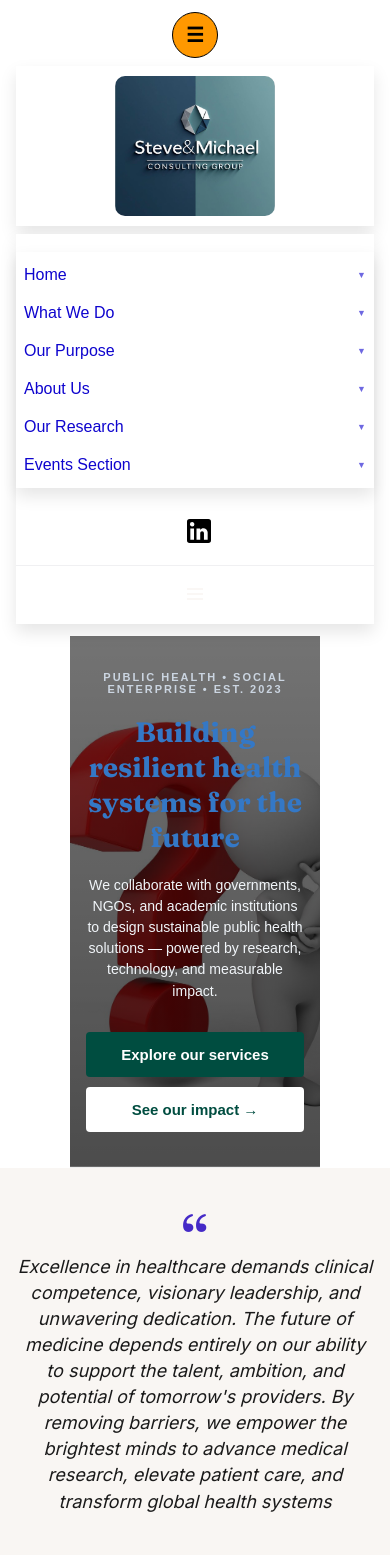
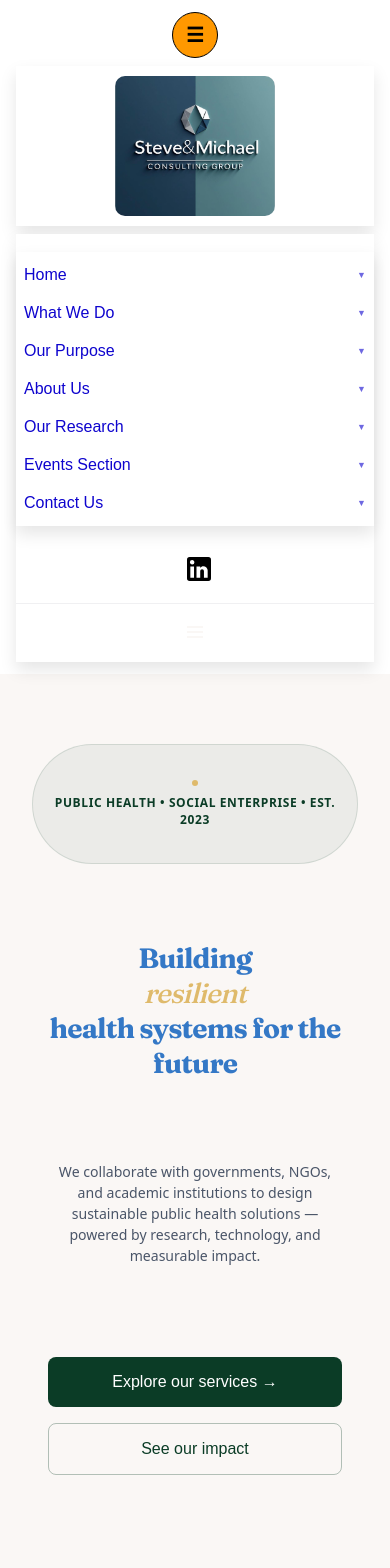
Before and after one commit to stevemichaelfoundation-sys/Steve-Michael-Consulting-Group, a Next.js app: page / in a window 390 px wide. Shown: the top 1568 px of the page. Built offline with nearby package versions, Linux system fonts and the light colour scheme.

Commit message:
addded contact form

```diff
--- a/app/globals.css
+++ b/app/globals.css
@@ -2163,3 +2163,38 @@ button:focus-visible {
     height: 30px !important;
   }
 }
+
+#contact-section input,
+#contact-section textarea {
+  transition: border-color 0.2s ease, box-shadow 0.2s ease;
+}
+
+#contact-section input:focus,
+#contact-section textarea:focus {
+  border-color: #0c1624 !important;
+  box-shadow: 0 0 0 3px rgba(12, 22, 36, 0.1);
+}
+
+#contact-section input::placeholder,
+#contact-section textarea::placeholder {
+  color: #999999;
+}
+
+#contact-section button[type="submit"] {
+  transition: background-color 0.2s ease, transform 0.15s ease;
+}
+
+#contact-section button[type="submit"]:hover {
+  background-color: #073973 !important;
+  transform: translateY(-2px);
+}
+
+#contact-section button[type="submit"]:active {
+  transform: translateY(0);
+}
+
+@media (max-width: 640px) {
+  #contact-section {
+    padding: 50px 16px !important;
+  }
+}
--- a/app/layout.js
+++ b/app/layout.js
@@ -23,6 +23,11 @@ export default function RootLayout({ children }) {
     <html lang="en" className={`${fraunces.variable} ${inter.variable}`}>
       <head>
         <style>{`
+          /* === GLOBAL APPLICATION SMOOTH SCROLL === */
+          html {
+            scroll-behavior: smooth;
+          }
+
           /* === DESKTOP HEADER NAVBAR STYLES === */
           header, .header-container, nav.navbar, [class*="header"] {
             background-color: #f1f1f4 !important;
--- a/app/page.js
+++ b/app/page.js
@@ -4,14 +4,14 @@ import Link from "next/link";
 import { useState, useEffect } from "react";
 import { motion, AnimatePresence } from "framer-motion";
 
-
-const NAV_ITEMS = [
+const navItems = [
   { label: "Home", id: "home" },
   { label: "What we do", id: "what-we-do" },
   { label: "Our purpose", id: "our-purpose" },
   { label: "About us", id: "about-us" },
   { label: "Our research", id: "our-research" },
   { label: "Events Section", id: "events-section" },
+  { label: "Contact Us", id: "contact-section" }
 ];
 
 function Header({ activeTab, setActiveTab }) {
@@ -20,8 +20,6 @@ function Header({ activeTab, setActiveTab }) {
   return (
     <header className="header">
       <div className="header-inner">
-
-
           <img
               src="/logo-img.jpg"
               alt="Steve & Michael consutlutation logo"
@@ -30,7 +28,7 @@ function Header({ activeTab, setActiveTab }) {
        </div>
        <div className="header-actions">
         <nav className="nav">
-          {NAV_ITEMS.map((item) => (
+          {navItems.map((item) => (
             <button
               key={item.id}
               onClick={() => setActiveTab(item.id)}
@@ -120,7 +118,6 @@ function FolderCard({ title, description, href, tone = "purple" }) {
   );
 }
 
-
 function HeroSection({ setActiveTab }) {
   return (
     <section className="main-hero-section">
@@ -154,6 +151,7 @@ function HeroSection({ setActiveTab }) {
           </button>
         </div>
       </div>
+      <ScopeSection />
     </section>
   );
 }
@@ -291,13 +289,9 @@ function WhatWeDoView() {
 
 function OurPurpose() {
   return (
-
     <div className="about-container" style={{ padding: "80px 20px", backgroundColor: "#f4eeee", color: "#111827", minHeight: "100vh" }}>
       <div className="about-content-wrapper" style={{ maxWidth: "1000px", margin: "0 auto" }}>
-
-
         <div style={{ textAlign: "center", marginBottom: "50px" }}>
-
           <span className="about-eyebrow" style={{ color: "#00C334", fontWeight: "600", letterSpacing: "1.5px" }}>
             OUR PURPOSE & PHILOSOPHY
           </span>
@@ -305,7 +299,7 @@ function OurPurpose() {
             Why Social Impact Matters — <span style={{ color: "#00C334", fontStyle: "italic" }}>Now More Than Ever</span>
           </h1>
           <p className="about-card-text" style={{ fontSize: "1.15rem", opacity: 0.85, maxWidth: "700px", margin: "20px auto 0", color: "#334155" }}>
-            In today’s rapidly evolving world, social impact is no longer optional — it’s essential.
+            In today's rapidly evolving world, social impact is no longer optional — it's essential.
           </p>
         </div>
         <div className="about-glass-card" style={{ padding: "30px", marginBottom: "40px", backgroundColor: "rgba(0, 0, 0, 0.02)", border: "1px solid rgba(0, 0, 0, 0.08)", borderRadius: "12px" }}>
@@ -323,7 +317,6 @@ function OurPurpose() {
         </h2>
 
         <div className="about-cards-grid" style={{ display: "grid", gridTemplateColumns: "repeat(auto-fit, minmax(240px, 1fr))", gap: "20px", marginBottom: "40px" }}>
-
           <div className="about-glass-card" style={{ padding: "24px", margin: "0", backgroundColor: "rgba(0, 0, 0, 0.02)", border: "1px solid rgba(0, 0, 0, 0.06)", borderRadius: "12px" }}>
             <div style={{ display: "flex", alignItems: "center", gap: "10px", marginBottom: "12px" }}>
               <span style={{ fontSize: "1.5rem" }}>🏥</span>
@@ -340,7 +333,7 @@ function OurPurpose() {
               <h3 style={{ fontSize: "1.2rem", fontWeight: "600", margin: "0", color: "#0f172a" }}>Innovation Must Be Equitable</h3>
             </div>
             <p className="about-card-text" style={{ fontSize: "0.95rem", opacity: 0.85, lineHeight: "1.5", color: "#475569" }}>
-              Technology in healthcare is powerful — but only if it’s accessible. Bridging the gap between research and practice ensures that innovation benefits all communities, not just a few.
+              Technology in healthcare is powerful — but only if it's accessible. Bridging the gap between research and practice ensures that innovation benefits all communities, not just a few.
             </p>
           </div>
 
@@ -362,12 +355,11 @@ function OurPurpose() {
               Working alongside governments, NGOs, academic institutions, and health organizations creates shared ownership — and shared progress.
             </p>
           </div>
-
         </div>
 
         <div className="about-glass-card" style={{ padding: "30px", borderLeft: "4px solid #086f55", marginBottom: "40px", backgroundColor: "rgba(8, 111, 85, 0.04)" }}>
           <p className="about-card-text" style={{ fontSize: "1.05rem", lineHeight: "1.6", margin: "0", color: "#1e293b" }}>
-            As a public health–focused social enterprise, we reinvest our expertise into initiatives that expand access to health innovation and strengthen population well-being. For us, social impact isn’t a side initiative — it’s embedded in every research project, grant proposal, digital solution, and partnership we build.
+            As a public health–focused social enterprise, we reinvest our expertise into initiatives that expand access to health innovation and strengthen population well-being. For us, social impact isn't a side initiative — it's embedded in every research project, grant proposal, digital solution, and partnership we build.
           </p>
         </div>
 
@@ -379,7 +371,6 @@ function OurPurpose() {
             SOCIAL IMPACT MATTERS BECAUSE HEALTHIER COMMUNITIES CREATE STRONGER SOCIETIES.
           </p>
         </div>
-
       </div>
     </div>
   );
@@ -445,33 +436,7 @@ function AboutUsView() {
             <h2 className="founding-team-title" style={{ fontSize: "2rem", marginBottom: "30px", fontWeight: "bold", borderBottom: "2px solid rgba(255,255,255,0.1)", paddingBottom: "10px" }}>Founding Team</h2>
 
             <div style={{ width: "100%", overflow: "hidden", display: "flex" }}>
-
               <div style={{ display: "flex", width: "max-content", animation: "scrollLeftToRight 25s linear infinite", gap: "20px" }}>
-
-                {/* Track 1 */}
-                <div style={{ display: "flex", gap: "20px", flexShrink: 0 }}>
-                  <div className="about-glass-card" style={{ padding: "24px", margin: "0", width: "320px", flexShrink: 0 }}>
-                    <h3 style={{ fontSize: "1.25rem", color: "#4dadff", marginBottom: "8px", fontWeight: "600" }}>Managing Partner — Business & Partnerships</h3>
-                    <p style={{ fontSize: "0.9rem", opacity: 0.8, marginBottom: "12px", fontStyle: "italic" }}><strong>Focus Area:</strong> Strategy, BD, external relations</p>
-                    <p className="about-card-text" style={{ fontSize: "0.95rem", lineHeight: "1.5", margin: "0" }}><strong>Key Responsibilities:</strong> Client relationships, partnership development, overall strategic direction, early-stage proposal input.</p>
-                  </div>
-
-                  <div className="about-glass-card" style={{ padding: "24px", margin: "0", width: "320px", flexShrink: 0 }}>
-                    <h3 style={{ fontSize: "1.25rem", color: "#4dadff", marginBottom: "12px", fontWeight: "600" }}>Managing Partner — Technical Delivery</h3>
-                    <p className="about-card-text" style={{ fontSize: "0.95rem", lineHeight: "1.5", margin: "0" }}><strong>Key Responsibilities:</strong> Project delivery standards, technical quality assurance, methodology, staff/consultant oversight.</p>
-                  </div>
-
-                  <div className="about-glass-card" style={{ padding: "24px", margin: "0", width: "320px", flexShrink: 0 }}>
-                    <h3 style={{ fontSize: "1.25rem", color: "#4dadff", marginBottom: "12px", fontWeight: "600" }}>Public Health Consultant</h3>
-                    <p className="about-card-text" style={{ fontSize: "0.95rem", lineHeight: "1.5", margin: "0" }}><strong>Key ResponsResponsibilities:</strong> Research design, evidence synthesis, and project execution across digital health, nutrition, and capacity-building contracts.</p>
-                  </div>
-
-                  <div className="about-glass-card" style={{ padding: "24px", margin: "0", width: "320px", flexShrink: 0 }}>
-                    <h3 style={{ fontSize: "1.25rem", color: "#4dadff", marginBottom: "12px", fontWeight: "600" }}>Grants & Proposals Associate</h3>
-                    <p className="about-card-text" style={{ fontSize: "0.95rem", lineHeight: "1.5", margin: "0" }}><strong>Key Responsibilities:</strong> Donor research, LOIs and concept notes, budget narratives, compliance formatting and submission.</p>
-                  </div>
-                </div>
-
                 <div style={{ display: "flex", gap: "20px", flexShrink: 0 }}>
                   <div className="about-glass-card" style={{ padding: "24px", margin: "0", width: "320px", flexShrink: 0 }}>
                     <h3 style={{ fontSize: "1.25rem", color: "#4dadff", marginBottom: "8px", fontWeight: "600" }}>Managing Partner — Business & Partnerships</h3>
@@ -494,17 +459,14 @@ function AboutUsView() {
                     <p className="about-card-text" style={{ fontSize: "0.95rem", lineHeight: "1.5", margin: "0" }}><strong>Key Responsibilities:</strong> Donor research, LOIs and concept notes, budget narratives, compliance formatting and submission.</p>
                   </div>
                 </div>
-
               </div>
             </div>
           </section>
-
         </div>
       </div>
     </div>
   );
 }
-
 
 function OurResearchView() {
   const roadmapData = [
@@ -628,20 +590,20 @@ function EventsSection() {
     { id: 1, type: "Workshop", title: "Capacity Building Workshop", icon: "📚" },
     { id: 2, type: "Symposium", title: "Global Health Symposium", icon: "🌐" },
     { id: 3, type: "Summit", title: "Local Clinic Support Summit", icon: "🏥" },
-    {id: 4, type: "Talent and Scholaship competition", title: "Rewards students and young adults for exceptional skills in areas like STEM, performing arts, writing, and innovation", icon: "💻" }
+    { id: 4, type: "Talent and Scholaship competition", title: "Rewards students and young adults for exceptional skills in areas like STEM, performing arts, writing, and innovation", icon: "💻" }
   ];
 
   return (
-    <section style={{ padding: '60px 20px', backgroundColor: '#fafafa', fontFamily: 'sans-serif' }}>
+    <section style={{ padding: '60px 20px', backgroundColor: '#fafafa' }}>
       <div style={{ maxWidth: '1200px', margin: '0 auto' }}>
+        <h2 style={{ color: '#0c1624', fontSize: '28px', fontWeight: '700', marginBottom: '10px' }}>Upcoming Events</h2>
+        <p style={{ color: '#666666', margin: '0 0 30px 0' }}>Stay tuned and register for our upcoming global and local support structures.</p>
 
         <div style={{
           display: 'grid',
           gridTemplateColumns: 'repeat(auto-fit, minmax(300px, 1fr))',
-          gap: '30px',
-          marginTop: '20px'
+          gap: '30px'
         }}>
-
           {events.map((event) => (
             <div
               key={event.id}
@@ -656,7 +618,6 @@ function EventsSection() {
                 border: '1px solid #eaeaea',
                 cursor: 'pointer'
               }}
-
               onMouseEnter={(e) => {
                 e.currentTarget.style.transform = 'translateY(-8px)';
                 e.currentTarget.style.boxShadow = '0 12px 30px rgba(0, 0, 0, 0.12)';
@@ -675,7 +636,6 @@ function EventsSection() {
                 justifyContent: 'center',
                 color: '#ffffff'
               }}>
-
                 <span style={{
                   position: 'absolute',
                   top: '15px',
@@ -691,34 +651,18 @@ function EventsSection() {
                 }}>
                   {event.type}
                 </span>
-
                 <div style={{ opacity: 0.25, fontSize: '55px' }}>{event.icon}</div>
               </div>
 
               <div style={{ padding: '25px', flexGrow: 1, display: 'flex', flexDirection: 'column' }}>
-
                 <div style={{ display: 'flex', gap: '15px', fontSize: '13px', color: '#666666', marginBottom: '12px' }}>
                   <span>coming soon</span>
                   <span>stay tuned</span>
                 </div>
 
-
                 <h3 style={{ margin: '0 0 15px 0', color: '#0c1624', fontSize: '19px', fontWeight: '700', lineHeight: '1.4' }}>
                   {event.title}
                 </h3>
-
-                <div style={{
-                  backgroundColor: '#fff9db',
-                  borderLeft: '4px solid #fab005',
-                  padding: '12px',
-                  borderRadius: '4px',
-                  fontSize: '14px',
-                  color: '#444444',
-                  fontWeight: '500',
-                  marginBottom: '25px',
-                  lineHeight: '1.5'
-                }}>
-                </div>
 
                 <button style={{
                   marginTop: 'auto',
@@ -728,7 +672,7 @@ function EventsSection() {
                   color: '#ffffff',
                   border: 'none',
                   borderRadius: '6px',
-                  fontWeight: '6px',
+                  fontWeight: 'bold',
                   fontSize: '14px',
                   cursor: 'pointer',
                   transition: 'background-color 0.2s ease'
@@ -739,131 +683,133 @@ function EventsSection() {
                   Register / Learn More →
                 </button>
               </div>
-
             </div>
           ))}
+        </div>
+      </div>
+    </section>
+  );
+}
+function ContactSection() {
+  const [formData, setFormData] = useState({ name: "", email: "", message: "" });
+  const [status, setStatus] = useState("");
 
+  const handleChange = (e) => {
+    setFormData({ ...formData, [e.target.name]: e.target.value });
+  };
+
+  const handleSubmit = async (e) => {
+    e.preventDefault();
+    setStatus("Sending...");
+
+    try {
+
+      const response = await fetch("https://formspree.io/f/xljrlgyd", {
+        method: "POST",
+        headers: {
+          "Accept": "application/json",
+          "Content-Type": "application/json"
+        },
+        body: JSON.stringify(formData),
+      });
+
+      if (response.ok) {
+        setStatus("Message sent successfully! We'll get back to you soon.");
+        setFormData({ name: "", email: "", message: "" });
+      } else {
+        const data = await response.json();
+        setStatus(`Failed: ${data.errors ? data.errors.map(err => err.message).join(', ') : "Submission error"}`);
+      }
+    } catch (error) {
+      console.error("Form submit error:", error);
+      setStatus("Network connection blocked. Please check your internet and try again.");
+    }
+  };
+
+  return (
+    <section style={{ backgroundColor: '#f9f9f9', padding: '30px 20px', minHeight: '80vh', display: 'flex', justifyContent: 'center', alignItems: 'center' }}>
+      <div style={{ maxWidth: '900px', width: '100%', backgroundColor: '#ffffff', padding: '40px', borderRadius: '12px', boxShadow: '0 4px 12px rgba(0, 0, 0, 0.05)' }}>
+
+        <div style={{ textAlign: 'center', marginBottom: '30px' }}>
+          <h2 style={{ fontSize: '28px', color: '#0c1624', marginBottom: '10px' }}>Contact Us</h2>
+          <p style={{ color: '#666', fontSize: '15px' }}>We would love to hear from you. Please drop us a message below.</p>
         </div>
+
+        <form onSubmit={handleSubmit} style={{ display: 'flex', flexDirection: 'column', gap: '20px' }}>
+          <div style={{ display: 'flex', flexDirection: 'column', gap: '8px' }}>
+            <label style={{ fontSize: '13px', fontWeight: 'bold', color: '#0c1624', textTransform: 'uppercase', letterSpacing: '0.5px' }}>Full Name</label>
+            <input
+              type="text"
+              name="name"
+              required
+              placeholder="Enter your name"
+              value={formData.name}
+              onChange={handleChange}
+              style={{ padding: '14px', borderRadius: '8px', border: '1px solid #dcdcdc', outline: 'none', fontSize: '15px', color: '#0c1624' }}
+            />
+          </div>
+          <div style={{ display: 'flex', flexDirection: 'column', gap: '8px' }}>
+            <label style={{ fontSize: '13px', fontWeight: 'bold', color: '#0c1624', textTransform: 'uppercase', letterSpacing: '0.5px' }}>Email Address</label>
+            <input
+              type="email"
+              name="email"
+              required
+              placeholder="Enter your email"
+              value={formData.email}
+              onChange={handleChange}
+              style={{ padding: '14px', borderRadius: '8px', border: '1px solid #dcdcdc', outline: 'none', fontSize: '15px', color: '#0c1624' }}
+            />
+          </div>
+          <div style={{ display: 'flex', flexDirection: 'column', gap: '8px' }}>
+            <label style={{ fontSize: '13px', fontWeight: 'bold', color: '#0c1624', textTransform: 'uppercase', letterSpacing: '0.5px' }}>Your Message</label>
+            <textarea
+              rows={4}
+              name="message"
+              required
+              placeholder="How can we assist you?"
+              value={formData.message}
+              onChange={handleChange}
+              style={{ padding: '14px', borderRadius: '8px', border: '1px solid #dcdcdc', outline: 'none', resize: 'vertical', fontFamily: 'sans-serif', fontSize: '15px', color: '#0c1624' }}
+            />
+          </div>
+          <button type="submit" style={{ padding: '14px', backgroundColor: '#0c1624', color: '#ffffff', border: 'none', borderRadius: '8px', fontWeight: 'bold', fontSize: '16px', cursor: 'pointer', transition: 'background-color 0.2s' }}>
+            Send Message
+          </button>
+          {status && (
+            <p style={{ fontSize: '14px', fontWeight: '500', color: status.includes("success") ? "#0a7d3c" : "#b00020", margin: '5px 0 0 0', textAlign: 'center' }}>
+              {status}
+            </p>
+          )}
+        </form>
+
       </div>
     </section>
   );
 }
 
 
-export default function HomePage() {
+
+export default function Page() {
   const [activeTab, setActiveTab] = useState("home");
 
   return (
-    <>
+    <div className="aboutPageWrapper" style={{ fontFamily: 'sans-serif' }}>
       <Header activeTab={activeTab} setActiveTab={setActiveTab} />
 
-      <main style={{ backgroundColor: '#ffffff' }}>
-        {activeTab === "what-we-do" && <WhatWeDoView />}
-        {activeTab === "about-us" && <AboutUsView />}
-        {activeTab === "our-research" && <OurResearchView />}
-        {activeTab === "our-purpose" && <OurPurpose />}
+      {activeTab === "home" && <HeroSection setActiveTab={setActiveTab} />}
+      {activeTab === "what-we-do" && <WhatWeDoView />}
+      {activeTab === "our-purpose" && <OurPurpose />}
+      {activeTab === "about-us" && <AboutUsView />}
+      {activeTab === "our-research" && <OurResearchView />}
+      {activeTab === "contact-section" && <ContactSection/>}
+      {activeTab === "events-section" && (
+        <>
+          <EventsSection />
+          <ContactSection />
+        </>
+      )}
 
-        {activeTab === "events-section" && <EventsSection />}
-
-        {activeTab === "home" && (
-          <>
-
-            <div style={{
-              backgroundImage: `linear-gradient(rgba(0, 0, 0, 0.55), rgba(0, 0, 0, 0.7)), url('/home.png')`,
-              backgroundSize: 'cover',
-              backgroundPosition: 'center',
-              backgroundRepeat: 'no-repeat',
-              padding: '300px 200px',
-              borderBottom: '1px solid #eee'
-            }}>
-              <div style={{
-                maxWidth: '1100px',
-                margin: '0 auto',
-                width: '100%',
-                color: '#ffffff',
-                textAlign: 'left',
-                fontFamily: 'sans-serif'
-              }}>
-                <span style={{ fontSize: '11px', letterSpacing: '2px', color: '#cbd5e1', fontWeight: 'bold', textTransform: 'uppercase' }}>
-                  PUBLIC HEALTH • SOCIAL ENTERPRISE • EST. 2023
-                </span>
-                <h1 style={{ fontSize: '46px', margin: '14px 0 24px 0', color: '#ffffff', lineHeight: '1.25', fontWeight: '700', maxWidth: '800px' }}>
-                  Building resilient health systems for the future
-                </h1>
-                <p style={{ color: '#f1f5f9', lineHeight: '1.7', fontSize: '17px', margin: '0 0 40px 0', fontWeight: '400', maxWidth: '760px' }}>
-                  We collaborate with governments, NGOs, and academic institutions to design sustainable public health solutions — powered by research, technology, and measurable impact.
-                </p>
-
-                <div style={{ display: 'flex', gap: '16px' }}>
-                  <button
-                    onClick={() => setActiveTab("what-we-do")}
-                    style={{ backgroundColor: '#004d40', color: '#ffffff', border: 'none', padding: '14px 28px', fontSize: '15px', fontWeight: '600', cursor: 'pointer', borderRadius: '4px', transition: 'all 0.2s' }}
-                  >
-                    Explore our services
-                  </button>
-                  <button
-                    onClick={() => setActiveTab("fundraising")}
-                    style={{ backgroundColor: '#ffffff', color: '#004d40', border: 'none', padding: '14px 28px', fontSize: '15px', fontWeight: '600', cursor: 'pointer', borderRadius: '4px', transition: 'all 0.2s' }}
-                  >
-                    See our impact →
-                  </button>
-                </div>
-              </div>
-            </div>
-      <section className="testimonial-container">
-       <div className="testimonial-content">
-          <span className="testimonial-quote-icon">“</span>
-
-          <p className="testimonial-text">
-            Excellence in healthcare demands clinical competence, visionary leadership, and unwavering dedication.
-            The future of medicine depends entirely on our ability to support the talent, ambition, and potential of tomorrow's providers.
-         By removing barriers, we empower the brightest minds to advance medical research, elevate patient care, and transform global health systems
-         </p>
-
-       </div>
-        </section>
-
-
-
-            <section className="rows-section" style={{ backgroundColor: '#ffffff', padding: '20px 40px' }}>
-              <div style={{ maxWidth: '1100px', margin: '0 auto', width: '100%', display: 'grid', gridTemplateColumns: 'repeat(auto-fit, minmax(200px, 1fr))', gap: '40px',maxWidth:'1100px' }}>
-
-                <ContentRow
-                  eyebrow="Nutrition & Food Security"
-                  title="Transforming nutrition research into actionable regional programs"
-                  body="Beyond technological innovation, we actively transform complex nutrition research into actionable regional programs to support community food security. Our team designs sustainable frameworks that systematically improve local nutrition and build resilient distribution systems. We collaborate closely with local stakeholders to shape policy, enhance daily practice, and deliver targeted initiatives that optimize health outcomes across diverse populations."
-                  eyebrowColor="#111111"
-                />
-
-                <ContentRow
-                  eyebrow="Human Capital"
-                  title="Investing heavily in professional training and upskilling"
-                  body="True systemic impact also requires investing heavily in human capital. We train and upskill public health professionals with modern methodologies and specialized toolkits, ensuring that teams possess the critical competencies required to navigate complex challenges. Strengthening these institutional frameworks improves overall operational scalability, fostering immediate transformation by equipping local personnel with innovative administrative and biological resources."
-                  eyebrowColor="#004d40"
-                />
-
-                <ContentRow
-                  eyebrow="Policy & Sustainability"
-                  title="Conducting rigorous scientific research to inform national health policies"
-                  body="To ensure long-term sustainability, we conduct rigorous scientific research to inform national health policies through close partnerships with governments and non-governmental organizations. These evidence-based strategies translate deep academic insights into effective legislative frameworks. Working alongside authorities allows us to build resilient infrastructure and design equity-driven solutions tailored to the specific needs of disparate populations."
-                  eyebrowColor="#b71c1c"
-                />
-
-                <ContentRow
-                  eyebrow="Our Impact"
-                  title="Combining academic investigation with localized implementation"
-                  body="By bringing together a multidisciplinary team of experts, we combine rigorous academic investigation with localized, hands-on implementation to achieve maximum measurable impact. Partners gain exclusive access to innovative methodologies, predictive insights, and sustainable strategies designed to generate lasting health improvements worldwide. Together, we can transform public health frameworks and build a healthier, more resilient future."
-                  eyebrowColor="#e65100"
-                />
-
-              </div>
-            </section>
-
-            <ScopeSection />
-          </>
-        )}
-      </main>
       <Footer />
-    </>
+    </div>
   );
 }
```
